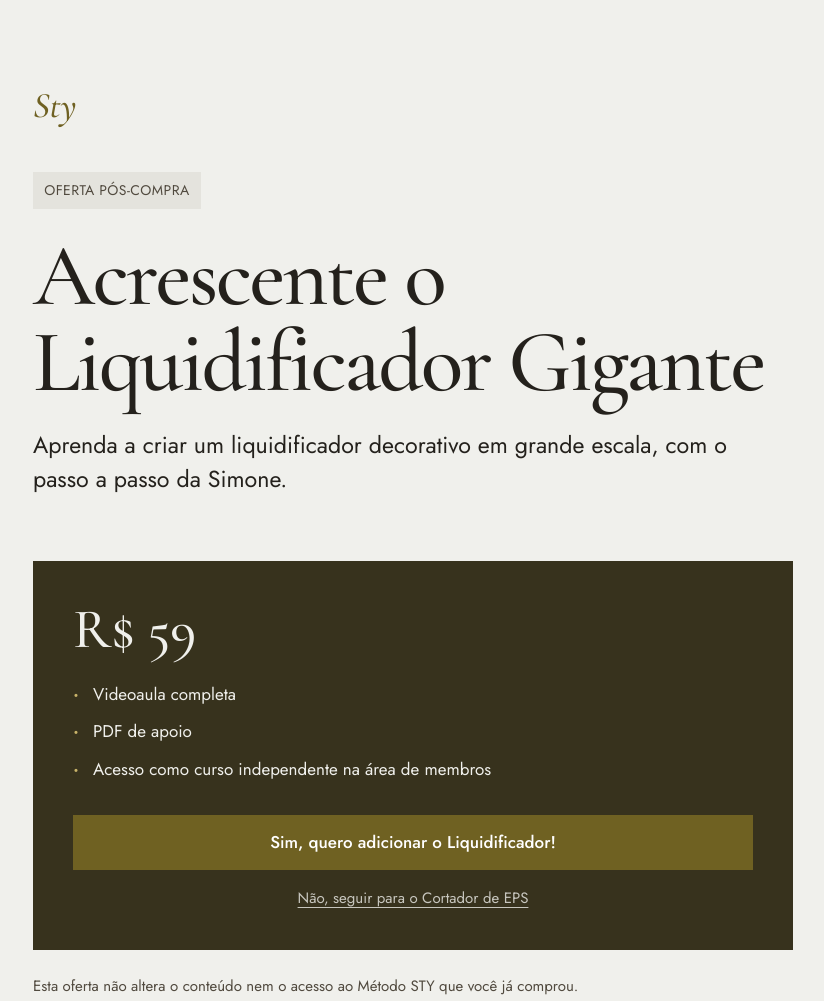
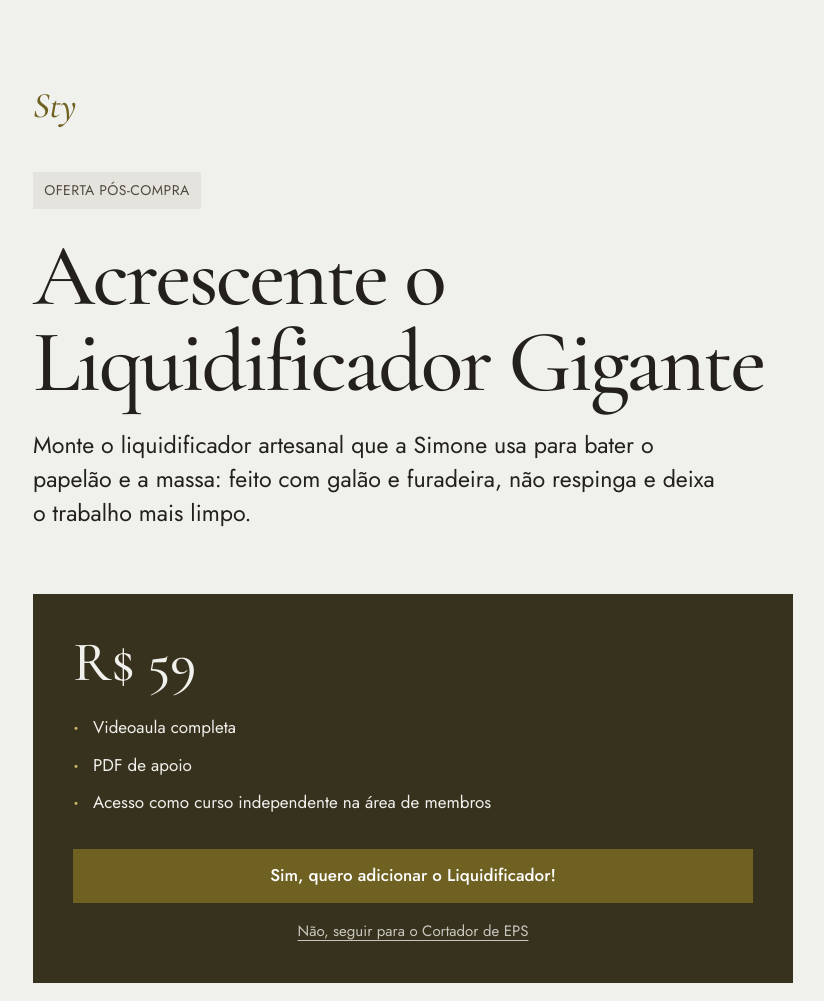
Before and after one commit to millerinds/metodo-sty, a plain HTML site: page oferta/liquidificador/index.html in a window 1280 px wide. Shown: the top 1001 px of the page, without its empty margins (227-1051 px from the left). Drawn offline with nearby package versions, Linux system fonts and the light colour scheme.

Commit message:
Landing page Método STY (producao)

```diff
--- a/oferta/liquidificador/index.html
+++ b/oferta/liquidificador/index.html
@@ -17,7 +17,7 @@
     <p class="marca" translate="no">Sty</p>
     <p class="status">Oferta pós-compra</p>
     <h1>Acrescente o Liquidificador Gigante</h1>
-    <p class="subtitulo">Aprenda a criar um liquidificador decorativo em grande escala, com o passo a passo da Simone.</p>
+    <p class="subtitulo">Monte o liquidificador artesanal que a Simone usa para bater o papelão e a massa: feito com galão e furadeira, não respinga e deixa o trabalho mais limpo.</p>
 
     <section class="oferta" aria-label="Detalhes da oferta">
       <p class="preco">R$ 59</p>
```
Also changed, not shown: oferta/cortador/index.html (+1 -1 lines).
